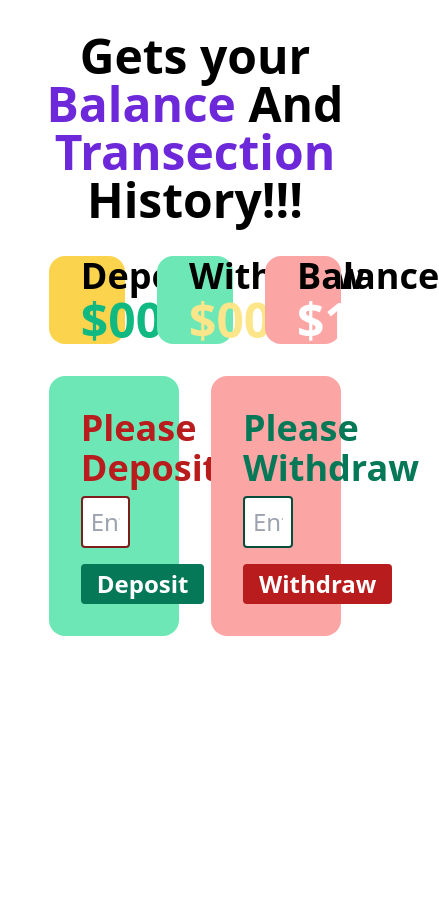
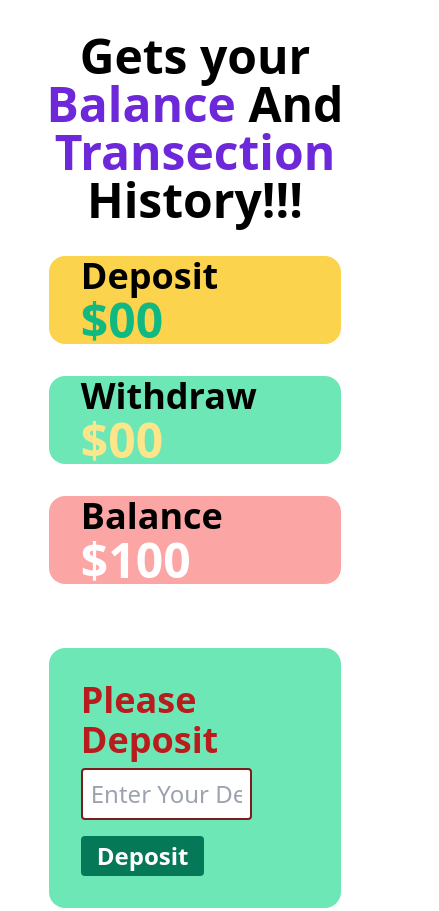
Before and after one commit to rahmatalisk/simple-bank-transection, a plain HTML site: page banking-site.html in a window 390 px wide. Shown: the top 911 px of the page, 439 px wide, since content can reach past the window. Before the commit the page ends 844 px from the top, so only its background shows below. Drawn offline with nearby package versions, Linux system fonts and the light colour scheme.

Commit message:
third commit

```diff
--- a/banking-site.html
+++ b/banking-site.html
@@ -12,28 +12,28 @@
         <h1 class="text-5xl font-semibold text-center">Gets your <span class="font-bold text-purple-700">Balance</span> And <span class="font-bold text-purple-700">Transection</span> History!!!</h1>
     </header>
     <section class="w-3/4 mx-auto mt-8">
-        <div class="grid grid-cols-3 gap-x-8">
-            <div class="bg-yellow-300 px-8 rounded-2xl">
+        <div class="grid md:grid-cols-3 gap-x-8 sm:grid-cols-1">
+            <div class="bg-yellow-300 px-8 rounded-2xl mb-8">
                 <h1 class="text-4xl text-black-400 font-bold">Deposit</h1>
                 <h1 class="font-bold text-5xl text-green-500">$<span id="deposit-text">00</span></h1>
             </div>
-            <div class="bg-green-300 px-8 rounded-2xl">
+            <div class="bg-green-300 px-8 rounded-2xl mb-8">
                 <h1 class="text-4xl text-black-400 font-bold">Withdraw</h1>
                 <h1 class="font-bold text-5xl text-yellow-200">$<span id="withdraw-text">00</span></h1>
             </div>
-            <div class="bg-red-300 px-8 rounded-2xl">
+            <div class="bg-red-300 px-8 rounded-2xl mb-8">
                 <h1 class="text-4xl font-bold">Balance</h1>
                 <h1 class="font-bold text-5xl text-white">$<span id="main-balance">100</span></h1>
             </div>
         </div>
     </section>
-    <section class="w-3/4 mx-auto mt-8 grid grid-cols-2 gap-x-8" >
-        <div class="bg-green-300 p-8 rounded-2xl">
+    <section class="w-3/4 mx-auto mt-8 lg:grid gap-x-8 grid-cols-2" >
+        <div class="bg-green-300 p-8 rounded-2xl mb-8">
             <h1 class="text-4xl text-red-700 font-bold">Please Deposit</h1>
             <input class="border-2 border-red-900 mt-2 px-2 py-2 w-3/4 rounded text-2xl" type="text" placeholder="Enter Your Deposit Amount" id="input-deposit">
             <button class="bg-green-700 py-1 px-4 rounded mt-4 text-white font-semibold text-2xl" id="submit-deposit">Deposit</button>
         </div>
-        <div class="bg-red-300 p-8 rounded-2xl">
+        <div class="bg-red-300 p-8 rounded-2xl mb-8">
             <h1 class="text-4xl text-green-700 font-bold">Please Withdraw</h1>
             <input class="border-2 border-green-900 mt-2 px-2 py-2 w-3/4 rounded text-2xl" type="text" placeholder="Enter Your Withdraw Amount" id="input-withdraw">
             <button class="bg-red-700 py-1 px-4 rounded mt-4 text-white font-semibold text-2xl" id="submit-withdraw">Withdraw</button>
```
